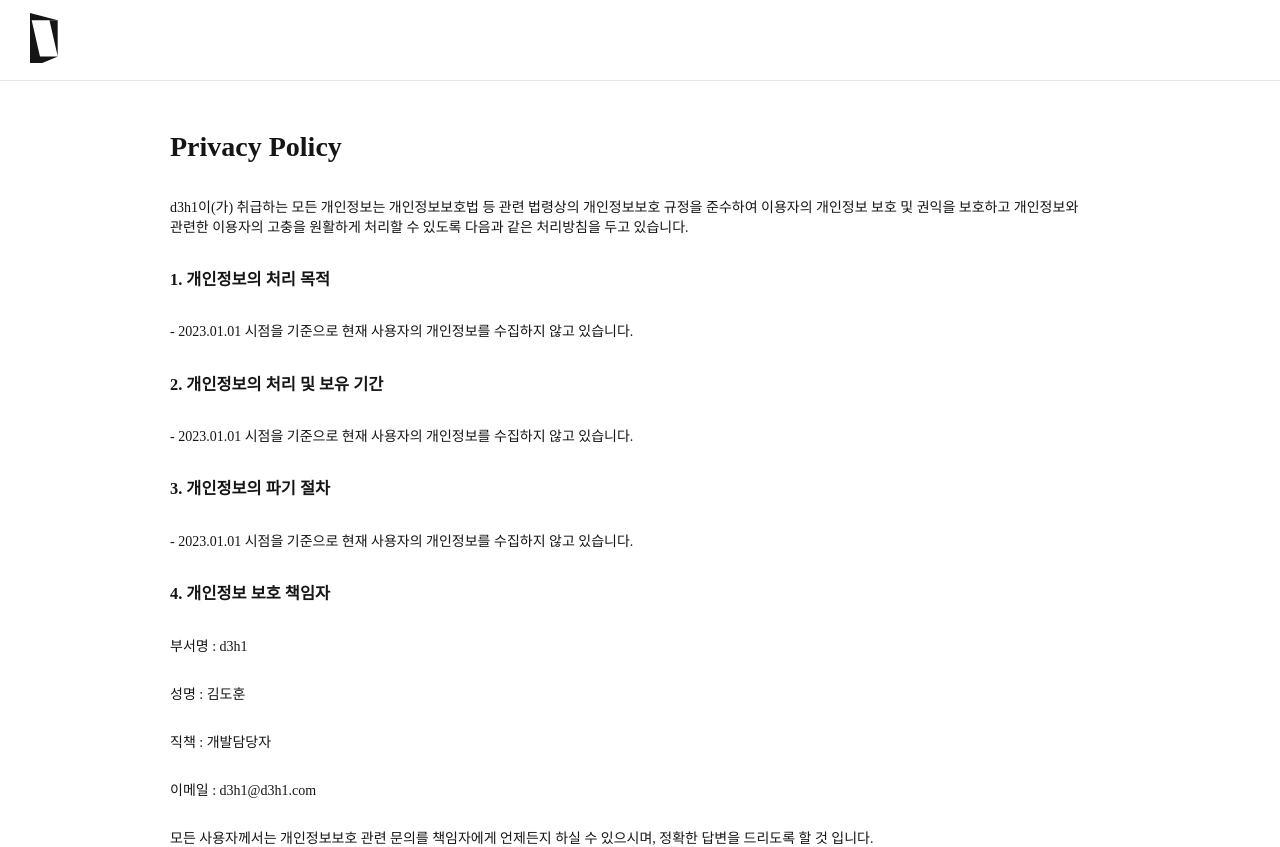
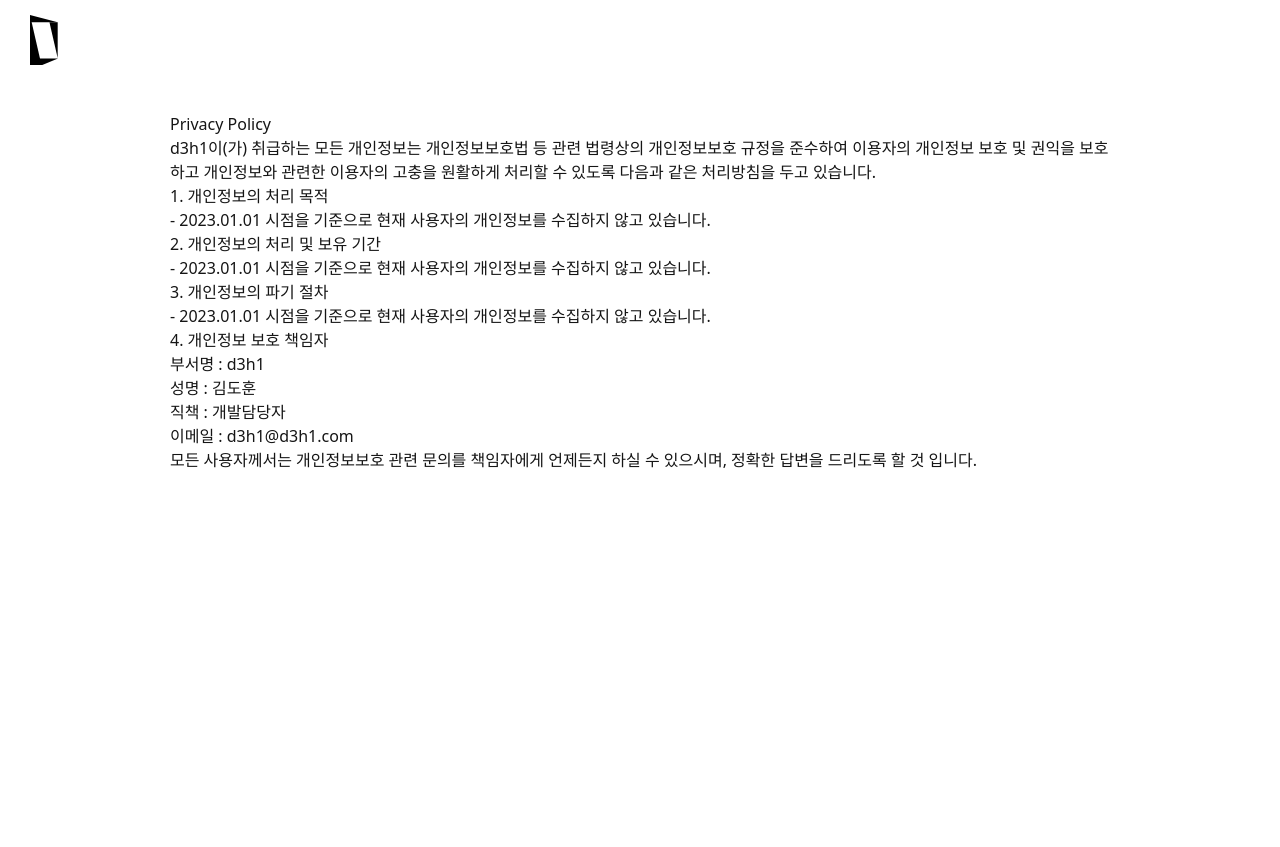
Before and after one commit to dohun0310/d3h1-Privacy, a Next.js app: page / in a window 1280 px wide. After the commit the page ends 800 px from the top, so only its background shows below. Built offline with nearby package versions, Linux system fonts and the light colour scheme.

Commit message:
Feat: `Tailwind CSS`에 맞는 전역 테마 선언

```diff
--- a/app/globals.css
+++ b/app/globals.css
@@ -1,80 +1,128 @@
+@import "tailwindcss";
+
 :root {
-  --mode: light;
-
-  --color-common-white: 255, 255, 255;
-  --color-common-black: 21, 21, 21;
-  --color-common-gray: 136, 136, 136;
-
-  --color-light-red: 252, 79, 79;
-  --color-light-orange: 255, 159, 67;
-  --color-light-yellow: 255, 191, 68;
-  --color-light-green: 74, 216, 113;
-  --color-light-blue: 60, 137, 255;
-  --color-light-purple: 110, 16, 104;
-  --color-light-pink: 255, 105, 180;
-
-  --color-dark-red: 255, 89, 89;
-  --color-dark-orange: 255, 169, 77;
-  --color-dark-yellow: 255, 201, 78;
-  --color-dark-green: 64, 226, 123;
-  --color-dark-blue: 70, 147, 255;
-  --color-dark-purple: 121, 17, 224;
-  --color-dark-pink: 255, 115, 190;
-
-  --primary-color: rgb(var(--color-light-purple), 1);
-  --background-color: rgb(var(--color-common-white), 1);
-  --text-color: rgba(var(--color-common-black), 1);
-  --text-secondary-color: rgba(var(--color-common-black), 0.4);
-  --border-color: rgba(var(--color-common-black), 0.1);
-  --error-color: rgb(var(--color-light-red), 1);
-  --warning-color: rgb(var(--color-light-orange), 1);
-  --success-color: rgb(var(--color-light-green), 1);
-  --info-color: rgb(var(--color-light-blue), 1);
-
-  font-family: var(--font);
-  font-size: 14px;
-  background-color: var(--background-color);
-  color: var(--text-color);
-  color-scheme: var(--mode);
-  -webkit-tap-highlight-color: transparent;
-  touch-action: manipulation;
-  word-break: keep-all;
-  box-sizing: border-box;
+  --background: #FFFFFF;
+  --foreground: #151515;
 }
 
 @media (prefers-color-scheme: dark) {
   :root {
-    --mode: dark;
-
-    --primary-color: rgb(var(--color-dark-purple), 1);
-    --background-color: rgb(var(--color-common-black), 1);
-    --text-color: rgba(var(--color-common-white), 1);
-    --text-secondary-color: rgba(var(--color-common-white), 0.4);
-    --border-color: rgba(var(--color-common-white), 0.1);
-    --error-color: rgb(var(--color-dark-red), 1);
-    --warning-color: rgb(var(--color-dark-orange), 1);
-    --success-color: rgb(var(--color-dark-green), 1);
-    --info-color: rgb(var(--color-dark-blue), 1);
+    --background: #151515;
+    --foreground: #FFFFFF;
   }
 }
 
-input, button, select {
-  font-family: var(--font);
-  box-sizing: border-box;
+@theme inline {
+  --font-sans: var(--font-pretendard), -apple-system, BlinkMacSystemFont, system-ui, Roboto, "Helvetica Neue", "Segoe UI", "Apple SD Gothic Neo", "Noto Sans KR", "Malgun Gothic", "Apple Color Emoji", "Segoe UI Emoji", "Segoe UI Symbol", sans-serif;
+
+  --color-background: var(--background);
+  --color-foreground: var(--foreground);
+
+  --color-red-50:  #FFF5F5;
+  --color-red-100: #FFE3E3;
+  --color-red-200: #FFC1C1;
+  --color-red-300: #FF9A9A;
+  --color-red-400: #FF6E6E;
+  --color-red-500: #FC4F4F;
+  --color-red-600: #E23C3C;
+  --color-red-700: #C92B2B;
+  --color-red-800: #A92020;
+  --color-red-900: #6D1313;
+
+  --color-orange-50:  #FFF8EF;
+  --color-orange-100: #FFEFD9;
+  --color-orange-200: #FFDFB5;
+  --color-orange-300: #FFCC8A;
+  --color-orange-400: #FFB85F;
+  --color-orange-500: #FF9F43;
+  --color-orange-600: #EB8B31;
+  --color-orange-700: #D47622;
+  --color-orange-800: #A85A18;
+  --color-orange-900: #6F3A0E;
+
+  --color-green-50:  #F2FCF5;
+  --color-green-100: #E1F9E7;
+  --color-green-200: #C1F1CF;
+  --color-green-300: #98E6B2;
+  --color-green-400: #6BD88E;
+  --color-green-500: #4AD871;
+  --color-green-600: #38BA5A;
+  --color-green-700: #299344;
+  --color-green-800: #1D6C32;
+  --color-green-900: #124722;
+
+  --color-cyan-50:  #E6FBFF;
+  --color-cyan-100: #CCF5FF;
+  --color-cyan-200: #99EAFA;
+  --color-cyan-300: #66D7EE;
+  --color-cyan-400: #33C2DE;
+  --color-cyan-500: #00A5C2;
+  --color-cyan-600: #008EAB;
+  --color-cyan-700: #00758D;
+  --color-cyan-800: #005368;
+  --color-cyan-900: #003844;
+
+  --color-blue-50:  #F3F7FF;
+  --color-blue-100: #E3EDFF;
+  --color-blue-200: #C1D7FF;
+  --color-blue-300: #9BBEFF;
+  --color-blue-400: #74A5FF;
+  --color-blue-500: #599BFF;
+  --color-blue-600: #407DEB;
+  --color-blue-700: #2D63C9;
+  --color-blue-800: #1D4996;
+  --color-blue-900: #122D61;
+
+  --color-purple-50:  #F7F1FF;
+  --color-purple-100: #ECE2FF;
+  --color-purple-200: #D8C7FF;
+  --color-purple-300: #C1A6FF;
+  --color-purple-400: #A97FFF;
+  --color-purple-500: #9747FF;
+  --color-purple-600: #7E35DB;
+  --color-purple-700: #6425B8;
+  --color-purple-800: #491A8A;
+  --color-purple-900: #2F115C;
+
+  --color-gray-50:  #F5F5F5;
+  --color-gray-100: #E8E8E8;
+  --color-gray-200: #D4D4D4;
+  --color-gray-300: #BFBFBF;
+  --color-gray-400: #A8A8A8;
+  --color-gray-500: #919191;
+  --color-gray-600: #777777;
+  --color-gray-700: #5C5C5C;
+  --color-gray-800: #383838;
+  --color-gray-900: #1A1A1A;
+
+  --text-2xs: 0.625rem;
+  --text-2xs--line-height: calc(1 / 0.625);
+  --text-xs: 0.75rem;
+  --text-xs--line-height: calc(1 / 0.75);
+  --text-sm: 0.875rem;
+  --text-sm--line-height: calc(1.25 / 0.875);
+  --text-base: 1rem;
+  --text-base--line-height: calc(1.5 / 1);
+  --text-lg: 1.125rem;
+  --text-lg--line-height: calc(1.75 / 1.125);
+  --text-xl: 1.25rem;
+  --text-xl--line-height: calc(1.75 / 1.25);
+  --text-2xl: 1.5rem;
+  --text-2xl--line-height: calc(2 / 1.5);
+  --text-3xl: 1.625rem;
+  --text-3xl--line-height: calc(2 / 1.625);
+
+  --font-weight-light: 300;
+  --font-weight-normal: 400;
+  --font-weight-medium: 500;
+  --font-weight-bold: 700;
+  --font-weight-extrabold: 800;
 }
 
-input:focus-visible, button:focus-visible, select:focus-visible {
-  outline: 1px dashed var(--text-color-light);
-  outline-offset: 4px;
+body {
+  background: var(--background);
+  color: var(--foreground);
+  font-family: var(--font-sans);
+  -webkit-font-smoothing: antialiased;
+  -moz-osx-font-smoothing: grayscale;
 }
-
-html, body {
-  margin: 0;
-  padding: 0;
-  height: 100%;
-}
-
-#root, #_next {
-    overflow: hidden;
-    height: 100%;
-}
```
